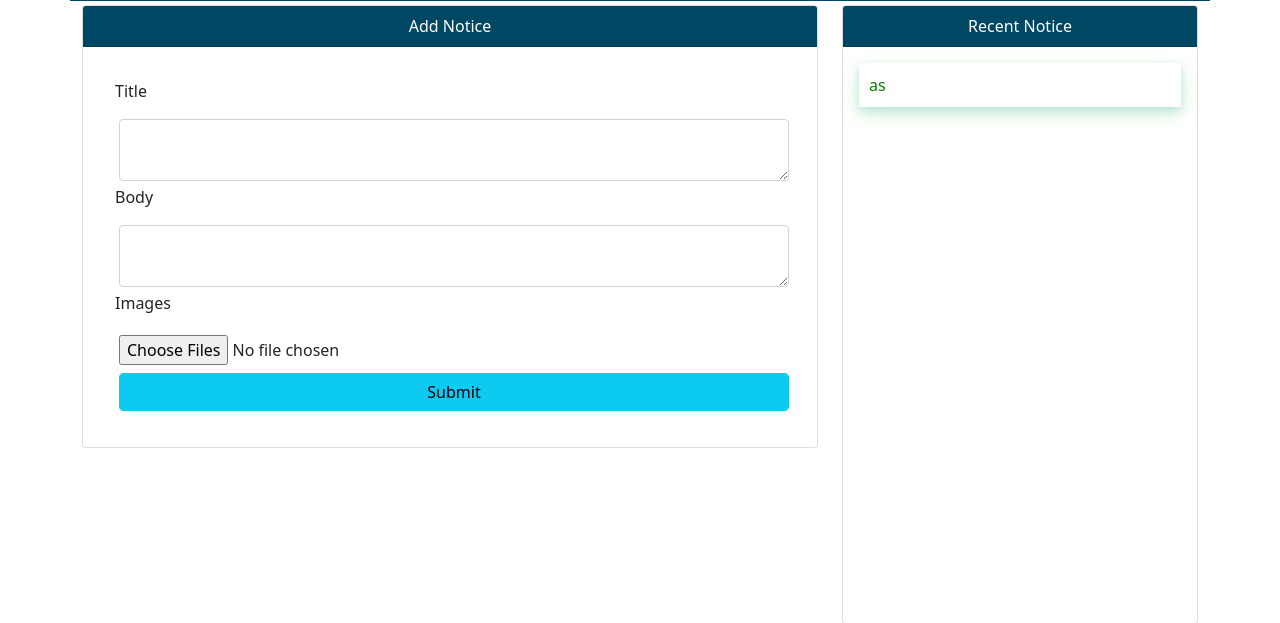
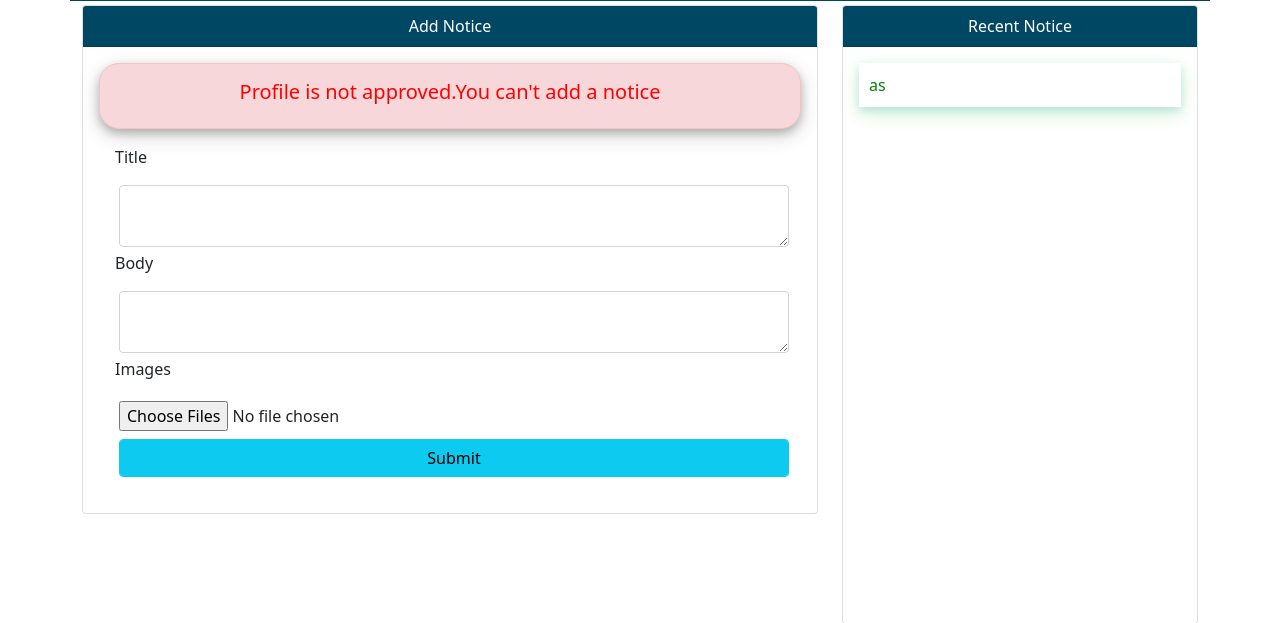
Before and after one commit to bhyeanhasan/Dhanshiri-Studets-Welfare-Association-DSWA, a Django app: page /notice in a window 1280 px wide. Shown: the part 240-863 px from the top of the page. Run offline with Django 4.2, Linux system fonts and the light colour scheme; a user stored in the database is signed in; data comes from the database, SQL or seed files in the repository; both versions use the stored data as it was after the commit; some libraries are stand-ins or nearby versions.

Commit message:
Notice Secured

```diff
--- a/APP_Member/views.py
+++ b/APP_Member/views.py
@@ -348,15 +348,31 @@ def sendMail(request):
     return redirect('/')
 
 
+@login_required(login_url='login')
 def notice(request):
-    if request.method == "POST":
+    user = request.user
+
+    if user.first_name == "teacher":
+        try:
+            Profile = Teacher.objects.get(user=user)
+        except:
+            return redirect('profile')
+    else:
+        try:
+            Profile = Student.objects.get(user=user)
+        except:
+            return redirect('profile')
+
+    if request.method == "POST" and Profile.is_approved == True:
         files = request.FILES.getlist('images')
-        user = request.user
         title = request.POST['title']
         body = request.POST['body']
         note_obj = Notice.objects.create(user=user, title=title, body=body)
         for f in files:
             NoticeImages.objects.create(notice=note_obj, images=f)
+
+    if not Profile.is_approved:
+        messages.info(request, "Profile is not approved.You can't add a notice")
 
     notices = Notice.objects.all()
 
--- a/template/notice.html
+++ b/template/notice.html
@@ -13,6 +13,12 @@
                         Add Notice
                     </div>
                     <div class="card-body">
+
+                        {% for message in messages %}
+                            <div class="profile-box alert alert-danger" role="alert">
+                                <h5 style="color:red;text-align: center">{{ message }}</h5>
+                            </div>
+                        {% endfor %}
 
                         <form class="m-3" action="{% url 'notice' %}" method="post" enctype="multipart/form-data">
                             {% csrf_token %}
```
Also changed, not shown: db.sqlite3.
